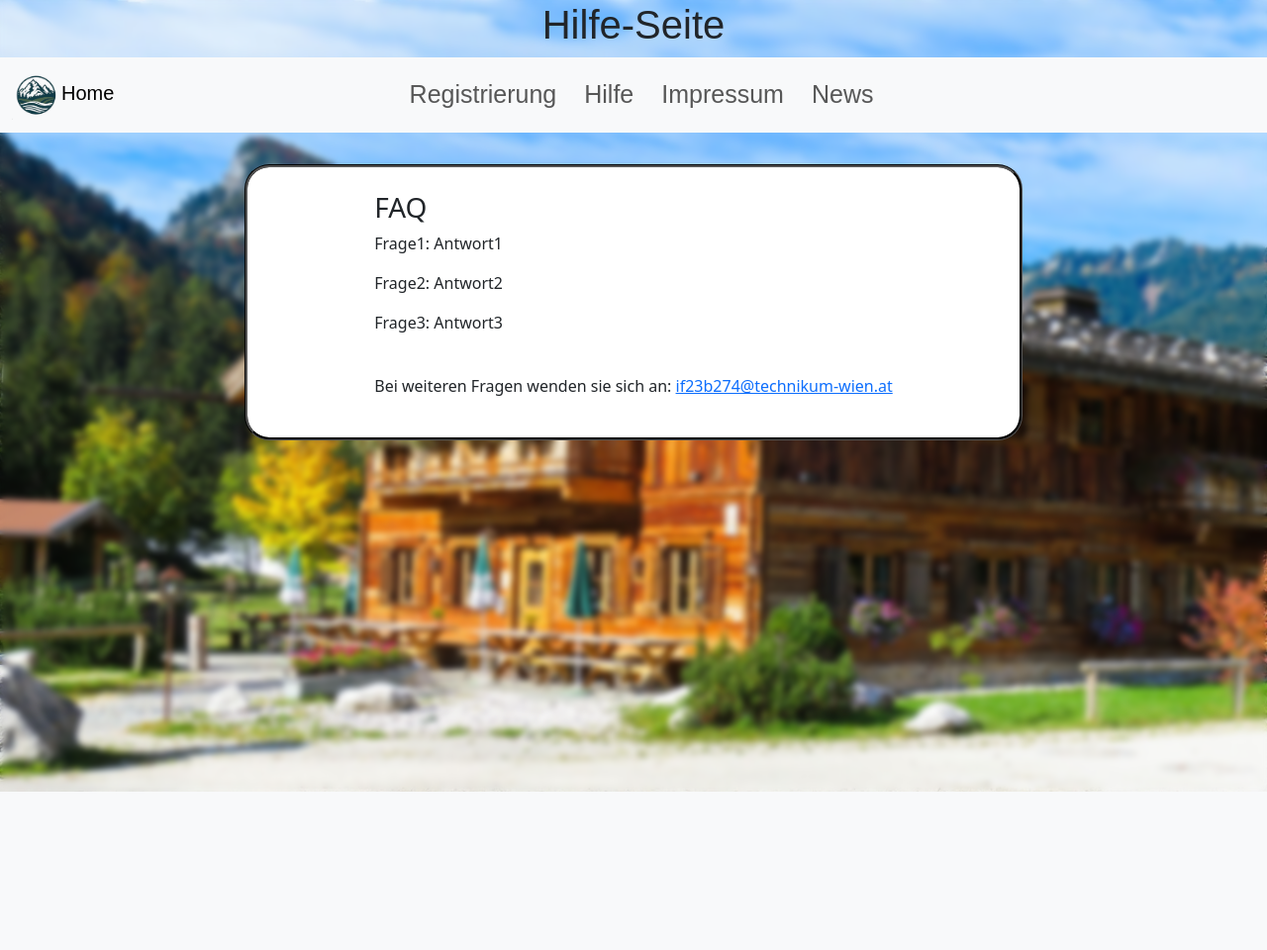
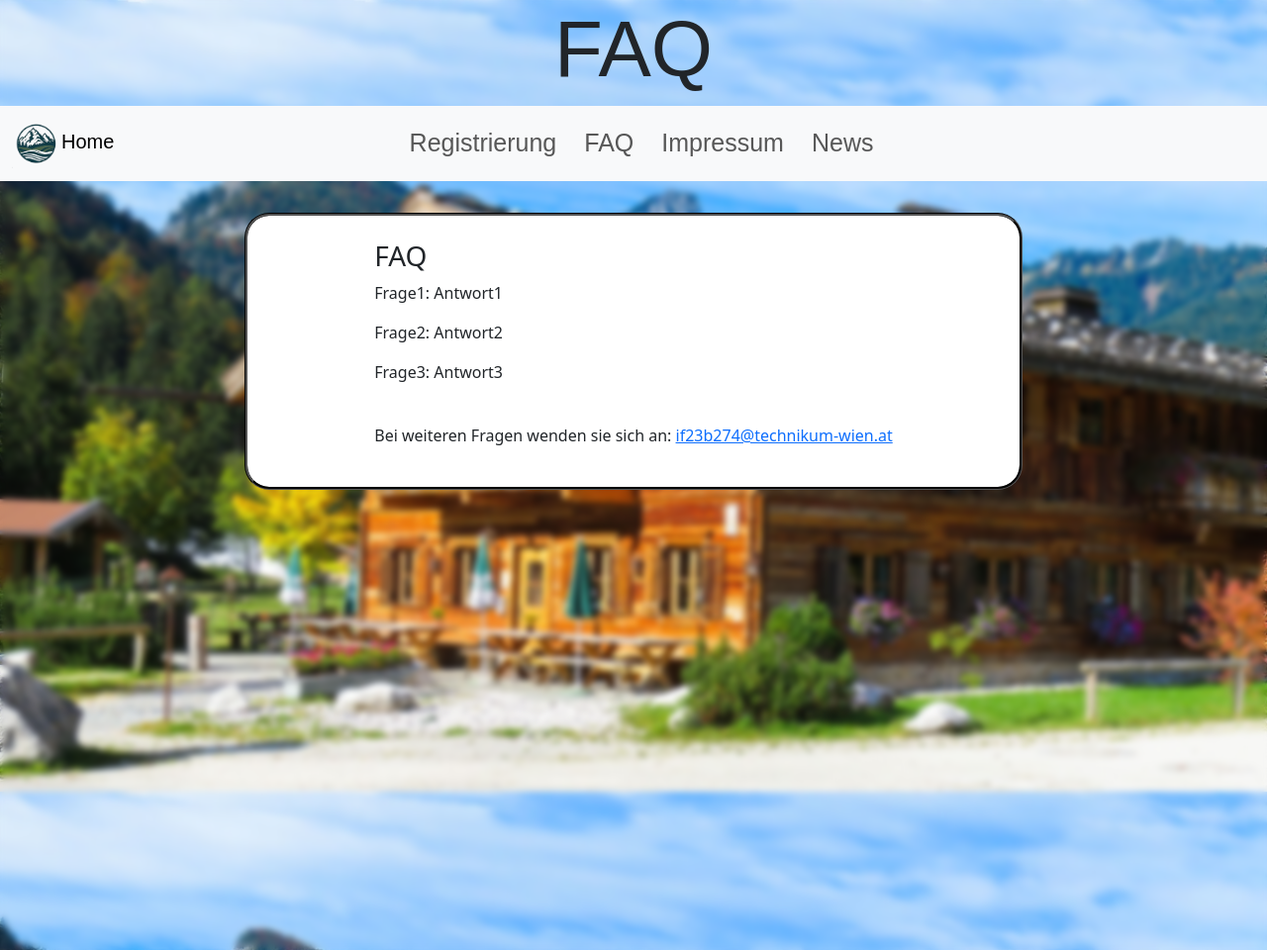
Before and after one commit to ShadyMate/Bergzauber_Retreat, a PHP site: page /webtechnologie/faq.php in a window 1280 px wide. Shown: the whole page at 99% size. Before the commit the page ends 800 px from the top, so only its background shows below. Run offline with PHP 8.4, Linux system fonts and the light colour scheme.

Commit message:
New tag title and maintitle for font-size

```diff
--- a/WEB_Hotel_Böhler_Trost/css/stylesheet.css
+++ b/WEB_Hotel_Böhler_Trost/css/stylesheet.css
@@ -3,7 +3,6 @@ h1 {
     text-align: center;
     font-family:Copperplate, fantasy;
     padding-bottom: 0.02em;
-    font-size: 7em;
 }
 .container {
     display: flex;
@@ -23,16 +22,19 @@ form{
 body {
     margin: 0;
     padding: 0;
-    height: 100vh;
+    height: 120vh;
     background-image: url('../res/img/Hotel.jpg');
     background-size: cover;
+    background-attachment: fixed;
     background-position: center;
     background-repeat: no-repeat;
     backdrop-filter: blur(3px);
-    background-attachment: fixed;
 }
-.hotelname{
-     font-size: 7em;
+.maintitle{
+    font-size: 7em;
+}
+.title{
+     font-size: 5em;
  }
 
 aside{
--- a/WEB_Hotel_Böhler_Trost/includes/Profil.php
+++ b/WEB_Hotel_Böhler_Trost/includes/Profil.php
@@ -9,7 +9,7 @@ session_start();
     <?php include "../includes/header.php"; ?>
 </head>
 <header>
-    <h1 class="hotelname">Meine Profildaten</h1>
+    <h1 class="title">Meine Profildaten</h1>
 </header>
 <body>
     <?php
--- a/WEB_Hotel_Böhler_Trost/includes/change.php
+++ b/WEB_Hotel_Böhler_Trost/includes/change.php
@@ -32,7 +32,7 @@ else if($_SESSION["pword"] == $_POST["pword"]) {
   <?php include "../includes/header.php"; ?>
 </head>
 <header>
-    <h1 class="hotelname">Meine Profildaten</h1>
+    <h1 class="title">Meine Profildaten</h1>
 </header>
 <body>
 <nav class="navbar navbar-expand-lg bg-body-tertiary">
--- a/WEB_Hotel_Böhler_Trost/includes/faq.php
+++ b/WEB_Hotel_Böhler_Trost/includes/faq.php
@@ -5,13 +5,12 @@ session_start();
 <!DOCTYPE html>
 <html lang="de">
 <head>
-    <title>Login</title>
+    <title>FAQ</title>
   <?php include "../includes/header.php"; ?>
 </head>
-
 <body>
 <header>
-    <h1>Hilfe-Seite</h1>
+    <h1 class="title">FAQ</h1>
 </header>
 <?php
 include "nav.php";
--- a/WEB_Hotel_Böhler_Trost/includes/footer.php
+++ b/WEB_Hotel_Böhler_Trost/includes/footer.php
@@ -1,9 +1,4 @@
-
 <footer>
     <div>
-        <a href="../php/index.php">Homepage</a> ||
-        <a href="../includes/login.php">Login</a> ||
-        <a href="../includes/registrierung.php">Registrierung</a> ||
-        <a href="../includes/impressum.php">Impressum</a>
     </div>
 </footer>
--- a/WEB_Hotel_Böhler_Trost/includes/login.php
+++ b/WEB_Hotel_Böhler_Trost/includes/login.php
@@ -36,7 +36,7 @@ else { //alert falls der user nicht die richtigen daten eingibt
 </head>
 <body>
 <header>
-    <h1>Login</h1>
+    <h1 class="title">Login</h1>
 </header>
 <?php
 include "nav.php";
--- a/WEB_Hotel_Böhler_Trost/includes/nav.php
+++ b/WEB_Hotel_Böhler_Trost/includes/nav.php
@@ -36,7 +36,7 @@ if (!isset($_SESSION["pword"])) {
           ?>
         </li>
         <li class="nav-item">
-          <a class="nav-link" href="../includes/faq.php" style="padding-left: 20px; font-size: 25px;">Hilfe</a>
+          <a class="nav-link" href="../includes/faq.php" style="padding-left: 20px; font-size: 25px;">FAQ</a>
         </li>
         <li class="nav-item">
           <a class="nav-link" href="../includes/impressum.php" style="padding-left: 20px; font-size: 25px;">Impressum</a>
--- a/WEB_Hotel_Böhler_Trost/includes/news.php
+++ b/WEB_Hotel_Böhler_Trost/includes/news.php
@@ -10,7 +10,7 @@
     <?php include "../includes/header.php"?>
 </head>
 <body>
-    <h1>News</h1>
+    <h1 class="title">News</h1>
 <?php include '../includes/nav.php'; ?>
 <?php
 $target_dir = "../uploads/news/";
--- a/WEB_Hotel_Böhler_Trost/php/index.php
+++ b/WEB_Hotel_Böhler_Trost/php/index.php
@@ -19,7 +19,7 @@ if (!isset($_SESSION["pword"])) {
     <?php include "../includes/header.php"; ?>
 </head>
 <header>
-    <h1 class="hotelname">Bergzauber Retreat</h1>
+    <h1 class="maintitle">Bergzauber Retreat</h1>
 </header>
 <body>
 
```
Also changed, not shown: WEB_Hotel_Böhler_Trost/includes/impressum.php (+3 -4 lines). Lines whose indentation alone changed are shown as unchanged.
